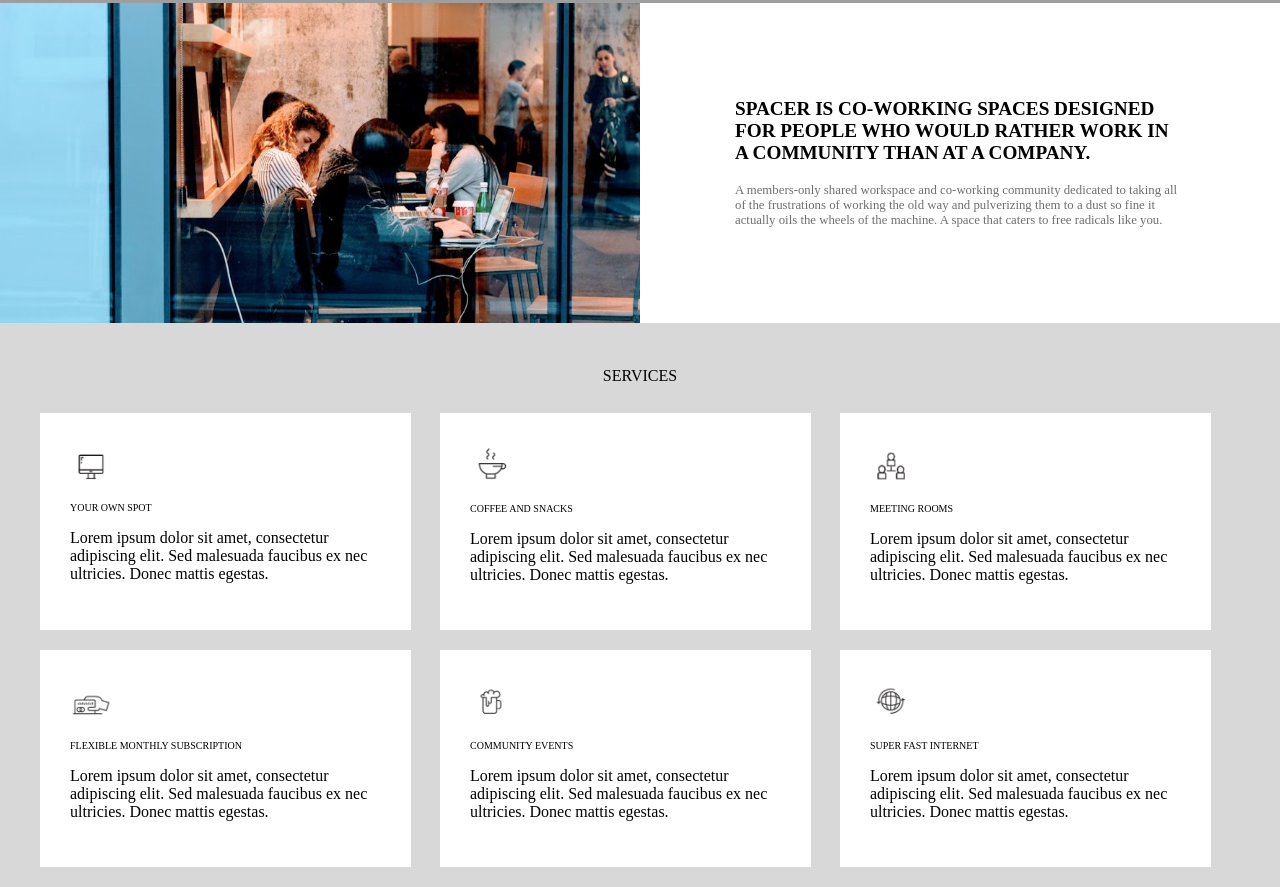
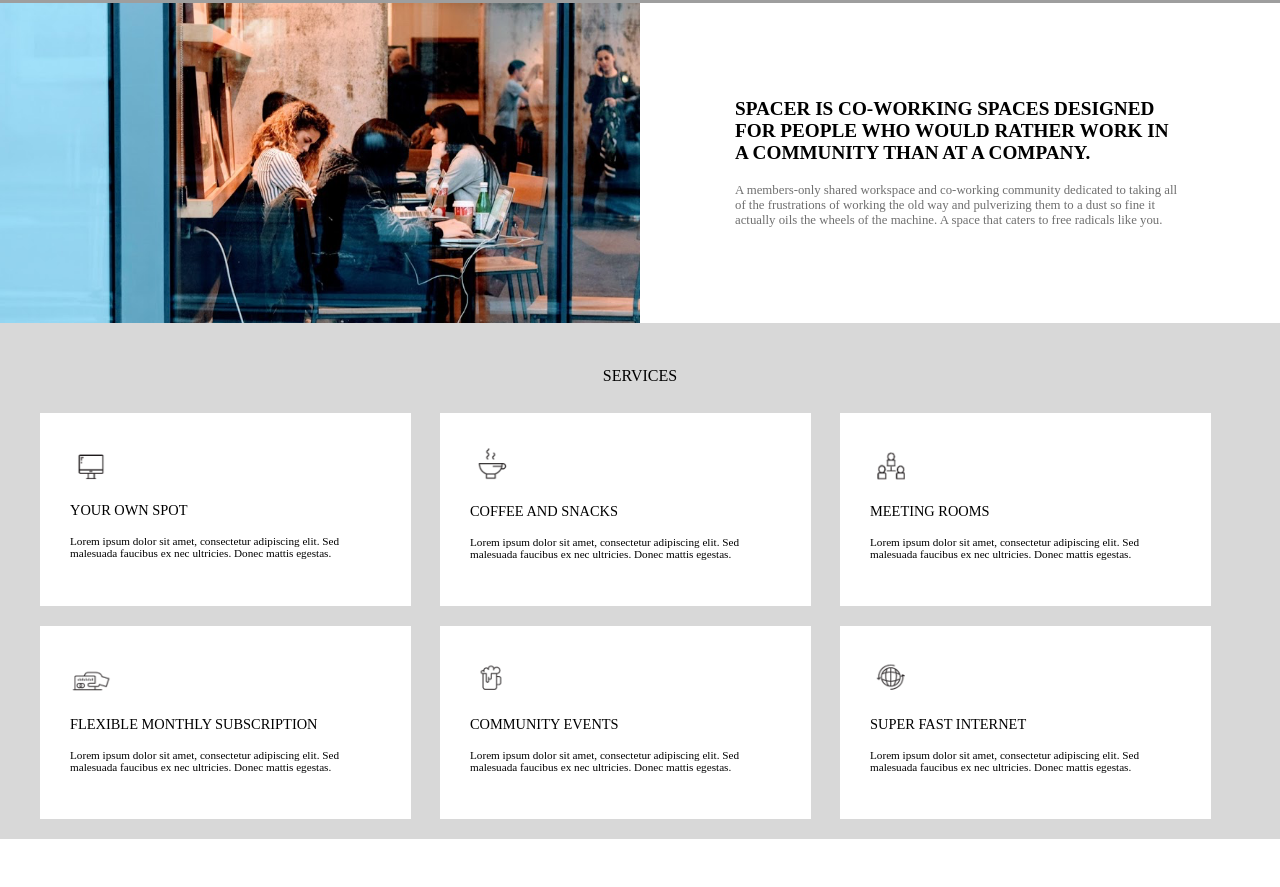
Before and after one commit to joaoquinto/spacer, a plain HTML site: page index.html in a window 1280 px wide. Shown: the part 800-1687 px from the top of the page. After the commit the page ends 1639 px from the top, so only its background shows below. Drawn offline with Linux system fonts and the light colour scheme; grey boxes are pictures that could not be loaded; a web font is replaced by a local one.

Commit message:
Corrigindo font-size h3 & p  Issue #4

```diff
--- a/css/style.css
+++ b/css/style.css
@@ -170,10 +170,12 @@ main {
   font-family: "Montserrat";
   font-weight: lighter;
   text-transform: uppercase;
-  font-size: 0.625em;
+  font-size: 0.9em;
   color: #000;
 }
 
 .container-item li p {
   font-family: "Raleway";
+  font-size: 0.7em;
+  font-weight: 500;
 }
```
